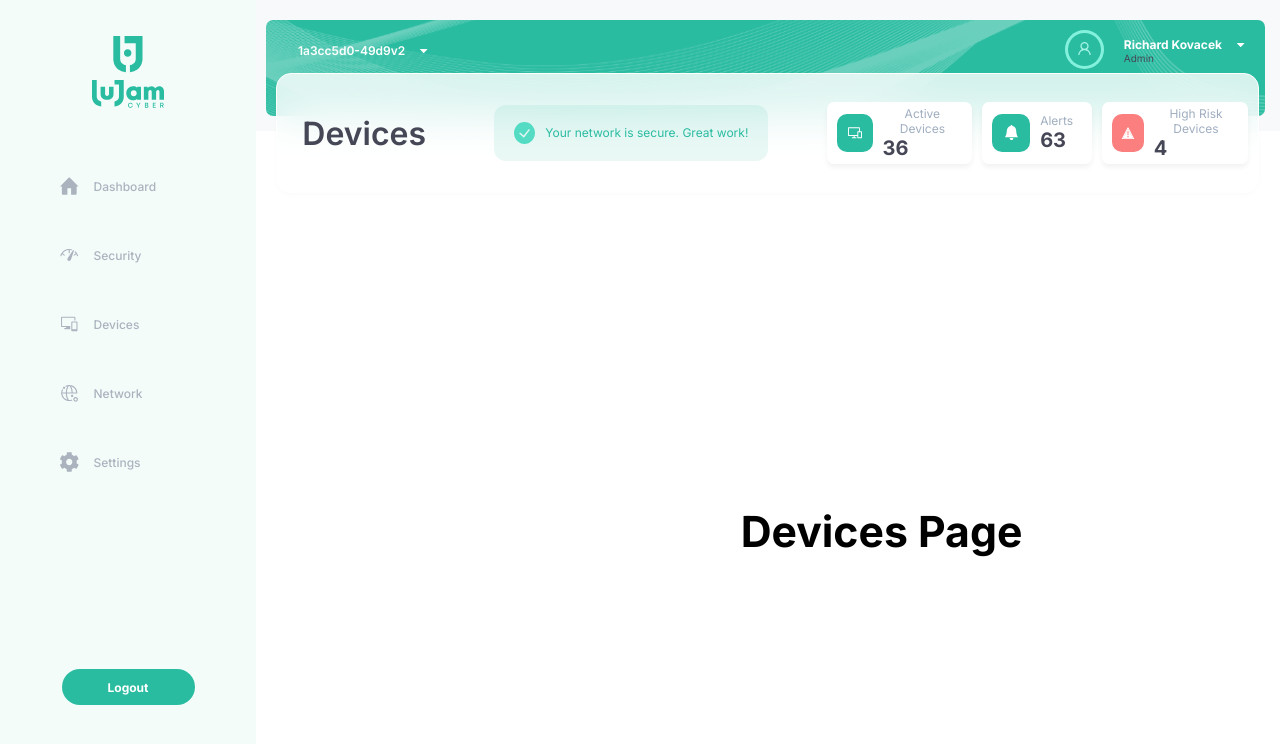
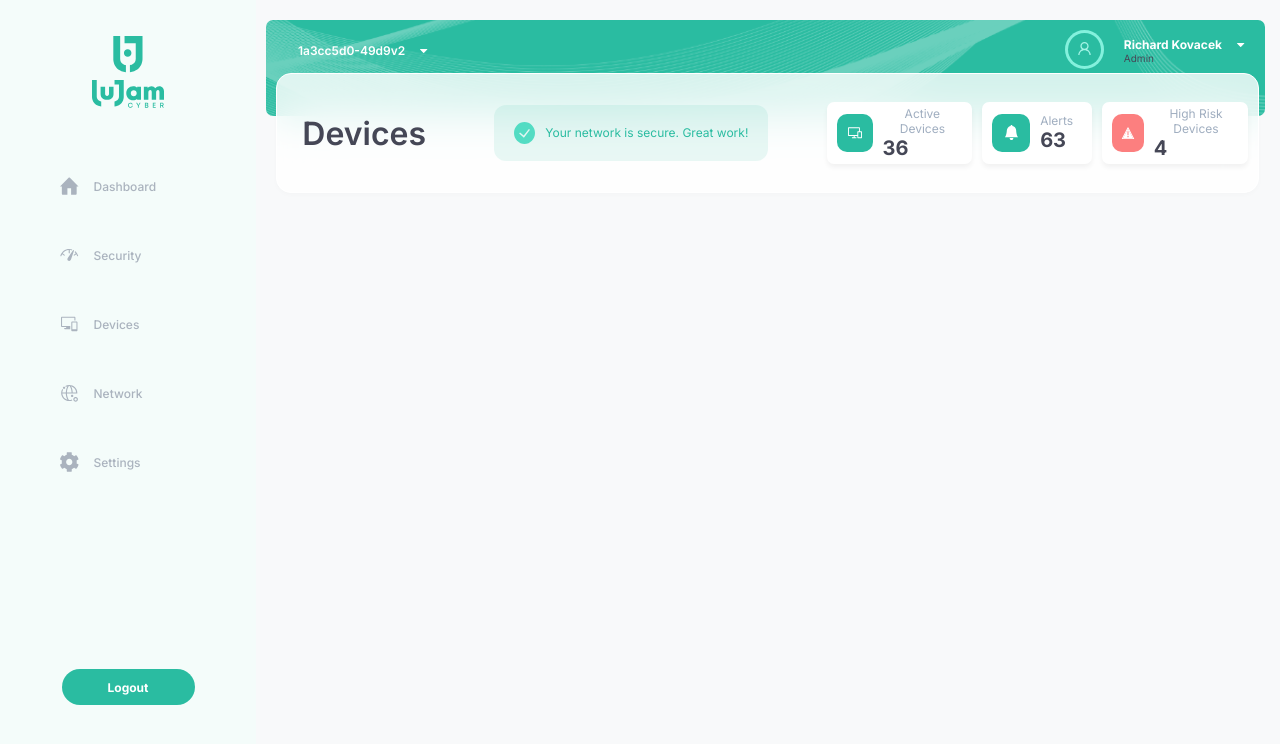
Before and after one commit to iKarans/jersey-client-project, a React (Create React App) app: page /devices in a window 1280 px wide. Shown: the top 744 px of the page. Built offline with nearby package versions, Linux system fonts and the light colour scheme.

Commit message:
routes updatse

```diff
--- a/src/containers/Devices/Devices.jsx
+++ b/src/containers/Devices/Devices.jsx
@@ -4,7 +4,7 @@ import "./Devices.scss";
 const Devices = () => {
   return (
     <div className="devices__text">
-      <h1>Devices Page</h1>
+
     </div>
   )
 }
--- a/src/containers/Routes/Routes.jsx
+++ b/src/containers/Routes/Routes.jsx
@@ -18,7 +18,7 @@ const Routes = () => {
           <div className="routes__sidenav">
             <SideNav selectedPage="Settings" />
           </div>
-          <div className="routes__container">
+          <div className="routes__container-settings">
             <Header pageHeading="Settings" />
             <Settings />
           </div>
@@ -27,7 +27,7 @@ const Routes = () => {
           <div className="routes__sidenav">
             <SideNav selectedPage="Devices" />
           </div>
-          <div className="routes__container">
+          <div className="routes__container-devices">
             <Header pageHeading="Devices" />
             <Devices />
           </div>
@@ -45,7 +45,7 @@ const Routes = () => {
           <div className="routes__sidenav">
             <SideNav selectedPage="Network" />
           </div>
-          <div className="routes__container">
+          <div className="routes__container-network">
             <Header pageHeading="Network" />
             <Network />
           </div>
--- a/src/containers/Routes/Routes.scss
+++ b/src/containers/Routes/Routes.scss
@@ -50,6 +50,20 @@
   grid-area: 1 / 2 / 2 / 3;
 
  }
+ .routes__container-settings {
+  grid-area: 1 / 2 / 2 / 3;
+  background-color: $background-color;
+ }
+
+ .routes__container-devices {
+  grid-area: 1 / 2 / 2 / 3;
+  background-color: $background-color;
+ }
+
+ .routes__container-network {
+  grid-area: 1 / 2 / 2 / 3;
+  background-color: $background-color;
+ }
 
  .routes__login {
   grid-area: 1 / 1 / 2 / 3;
```
